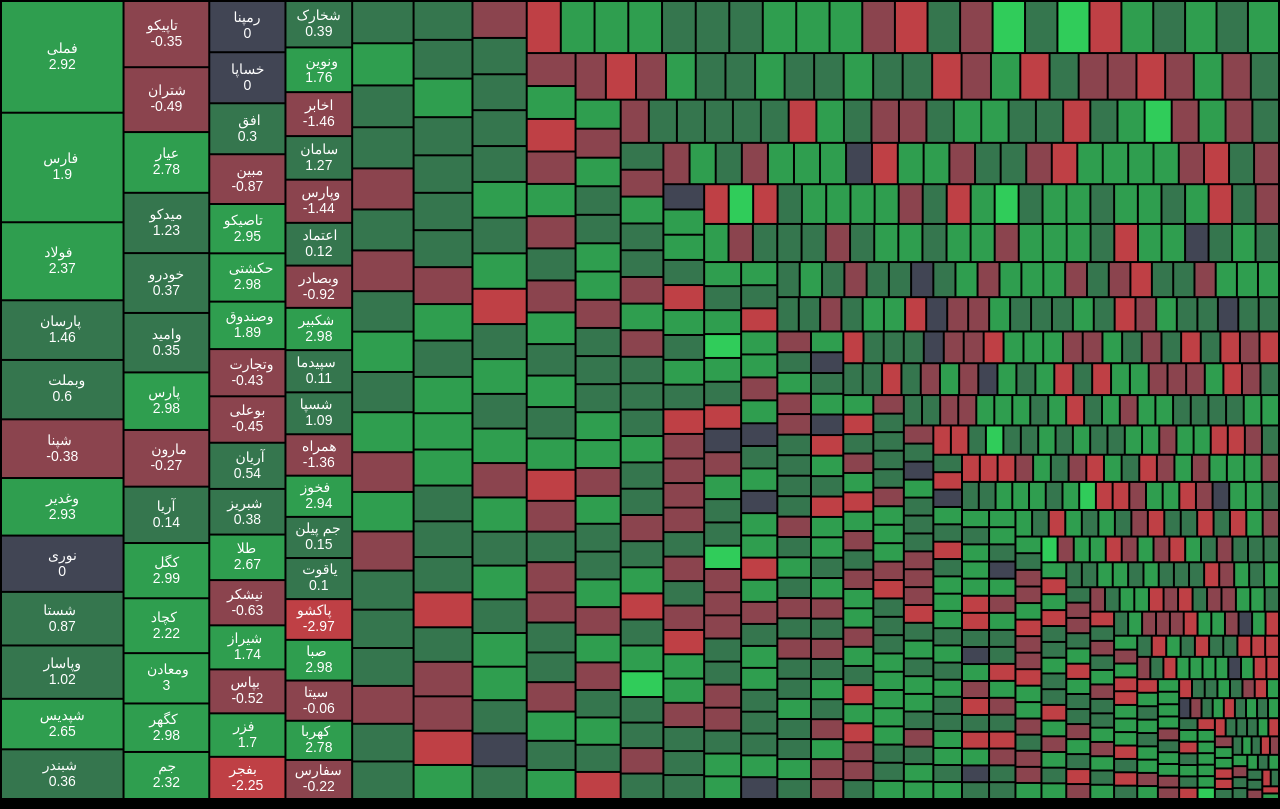
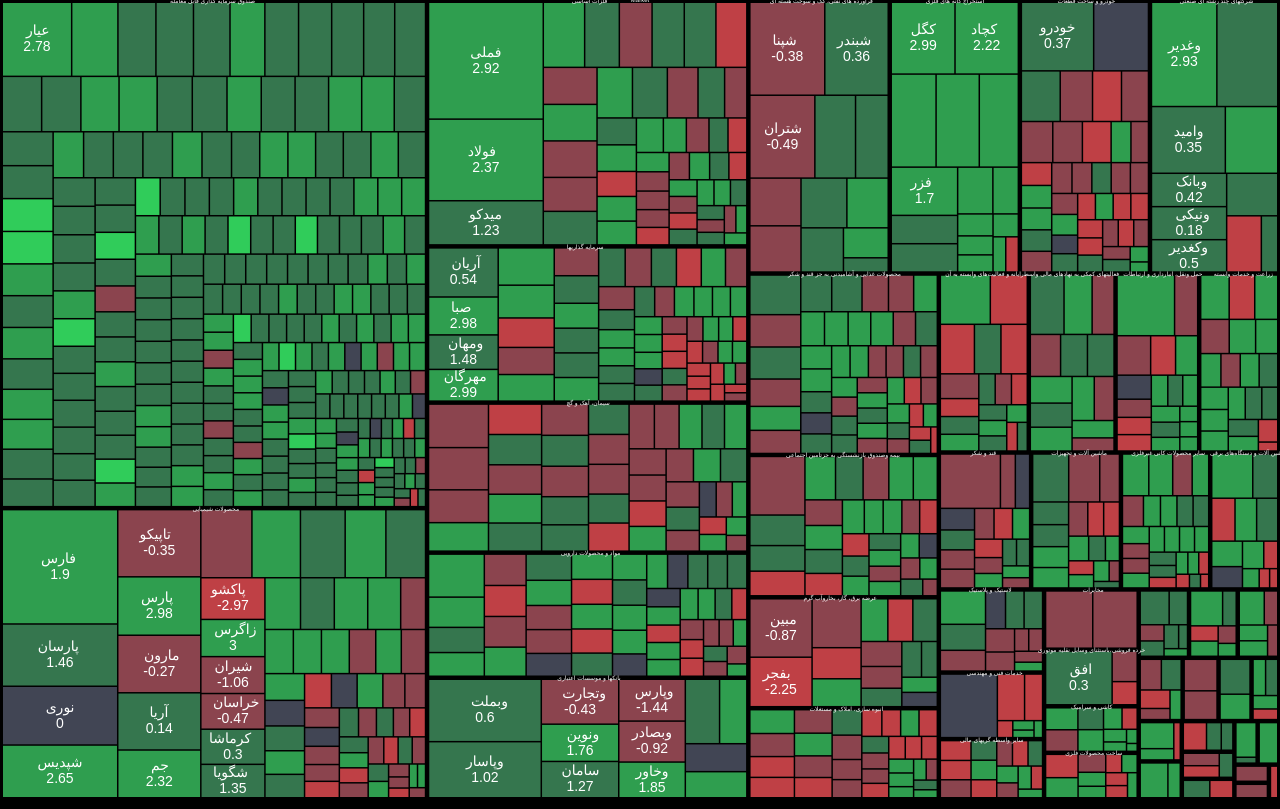
Before and after one commit to AriArash44/tahlilNegar-task, a website built with Vite: page index.html in a window 1280 px wide. Built offline with nearby package versions, Linux system fonts and the light colour scheme.

Commit message:
add titles and hierarchies

```diff
--- a/src/global.css
+++ b/src/global.css
@@ -1,12 +1,12 @@
 @font-face {
-    font-family: 'iran-yekan';
-    src: url('/iranyekanwebregular.ttf') format('truetype');
-    font-weight: 400;
+    font-family: 'iran-yekan(fanum)';
+    src: url('/iranyekanweblightfanum.ttf') format('truetype');
+    font-weight: 300;
     font-display: swap;
 }
 
 * {
-    font-family: "iran-yekan";
+    font-family: "iran-yekan(fanum)";
 }
 
 body {
--- a/src/main.js
+++ b/src/main.js
@@ -1,12 +1,19 @@
-import { treemap, hierarchy, treemapSquarify } from "d3";
+import { treemap, hierarchy, treemapSquarify, groups } from "d3";
 import raw from "./MarketMap.json";
+
+const groupNameMap = new Map(raw.groups.map(g => [g.g, g.n]));
+
+const grouped = groups(raw.stocks, d => d.g);
 
 const data = {
   name: "Market",
-  children: raw.stocks.map(d => ({
-    name: d.n,
-    value: Number(d.s),
-    change: Number(d.p)
+  children: grouped.map(([groupId, stocks]) => ({
+    name: groupNameMap.get(groupId),
+    children: stocks.map(d => ({
+      name: d.n,
+      value: Number(d.s),
+      change: Number(d.p)
+    }))
   }))
 };
 
@@ -31,7 +38,7 @@ function render() {
   treemap()
     .tile(treemapSquarify)
     .size([width, height])
-    .padding(2)(root);
+    .padding(1.5)(root);
   leaves = root.leaves();
   ctx.clearRect(0, 0, width, height);
   ctx.save();
@@ -43,7 +50,7 @@ function render() {
     ctx.fillRect(d.x0, d.y0, d.x1 - d.x0, d.y1 - d.y0);
     if ((d.x1 - d.x0) * zoom > 60 && (d.y1 - d.y0) * zoom > 30) {
       ctx.fillStyle = "white";
-      ctx.font = `${10 / zoom + 4}px "iran-yekan", sans-serif`;
+      ctx.font = `${10 / zoom + 4}px "iran-yekan(fanum)", sans-serif`;
       ctx.textAlign = "center";
       ctx.textBaseline = "middle";
       const lines = (d.data.name + "\n" + d.data.change).split("\n");
@@ -57,6 +64,19 @@ function render() {
       });
     }
   });
+  root.descendants().forEach(d => {
+  if (d.children && (d.x1 - d.x0) * zoom > 60 && (d.y1 - d.y0) * zoom > 30) {
+    ctx.fillStyle = "white";
+    ctx.font = `${4 / zoom + 2}px "iran-yekan(fanum)", sans-serif`;
+    ctx.textAlign = "center";
+    ctx.textBaseline = "top";
+    ctx.fillText(
+      d.data.name,
+      d.x0 + (d.x1 - d.x0) / 2,
+      d.y0 - 2 / zoom - 1
+    );
+  }
+});
   ctx.restore();
 }
 
```
Also changed, not shown: public/iranyekanweblightfanum.ttf (added), public/iranyekanwebregular.ttf (deleted).
